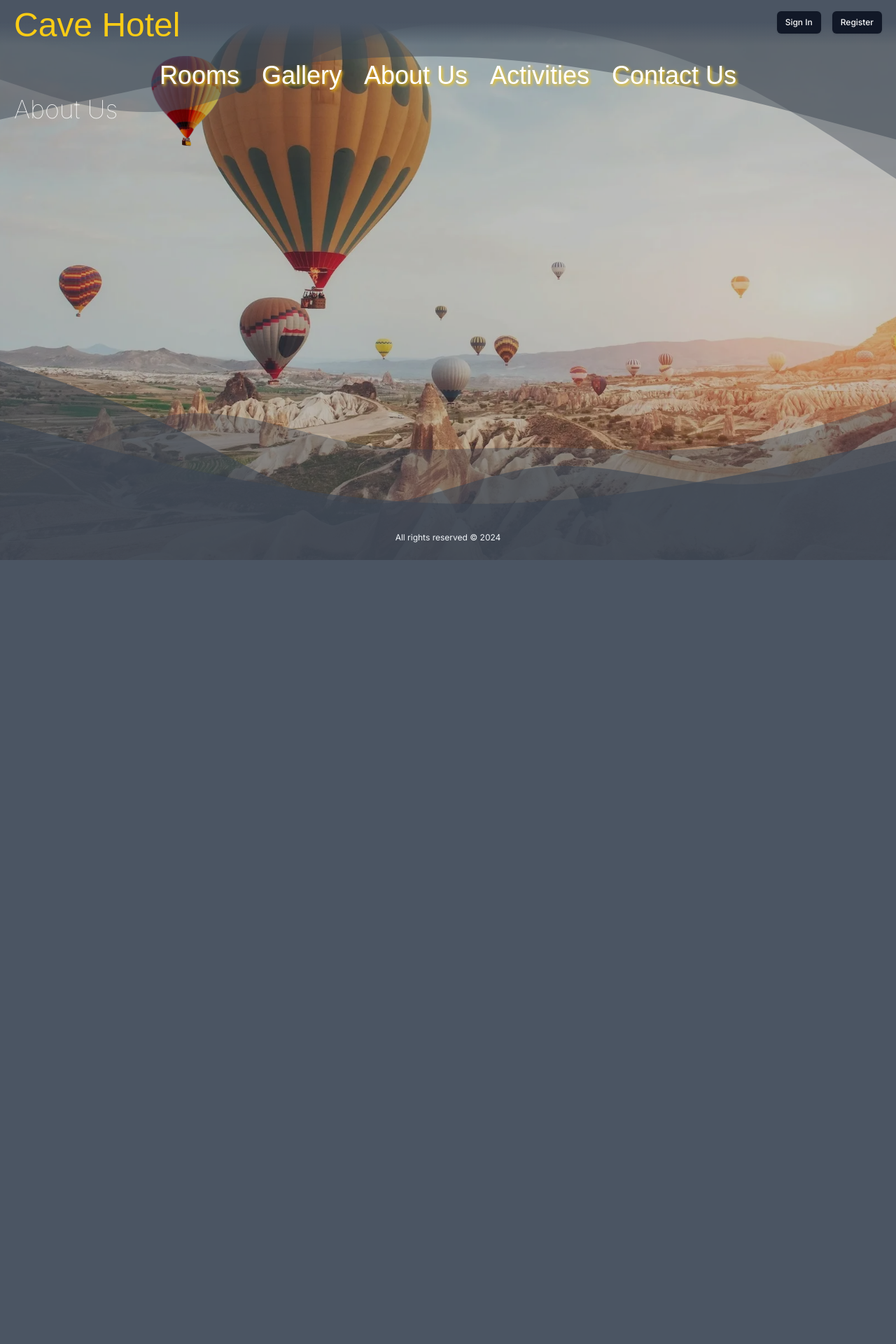
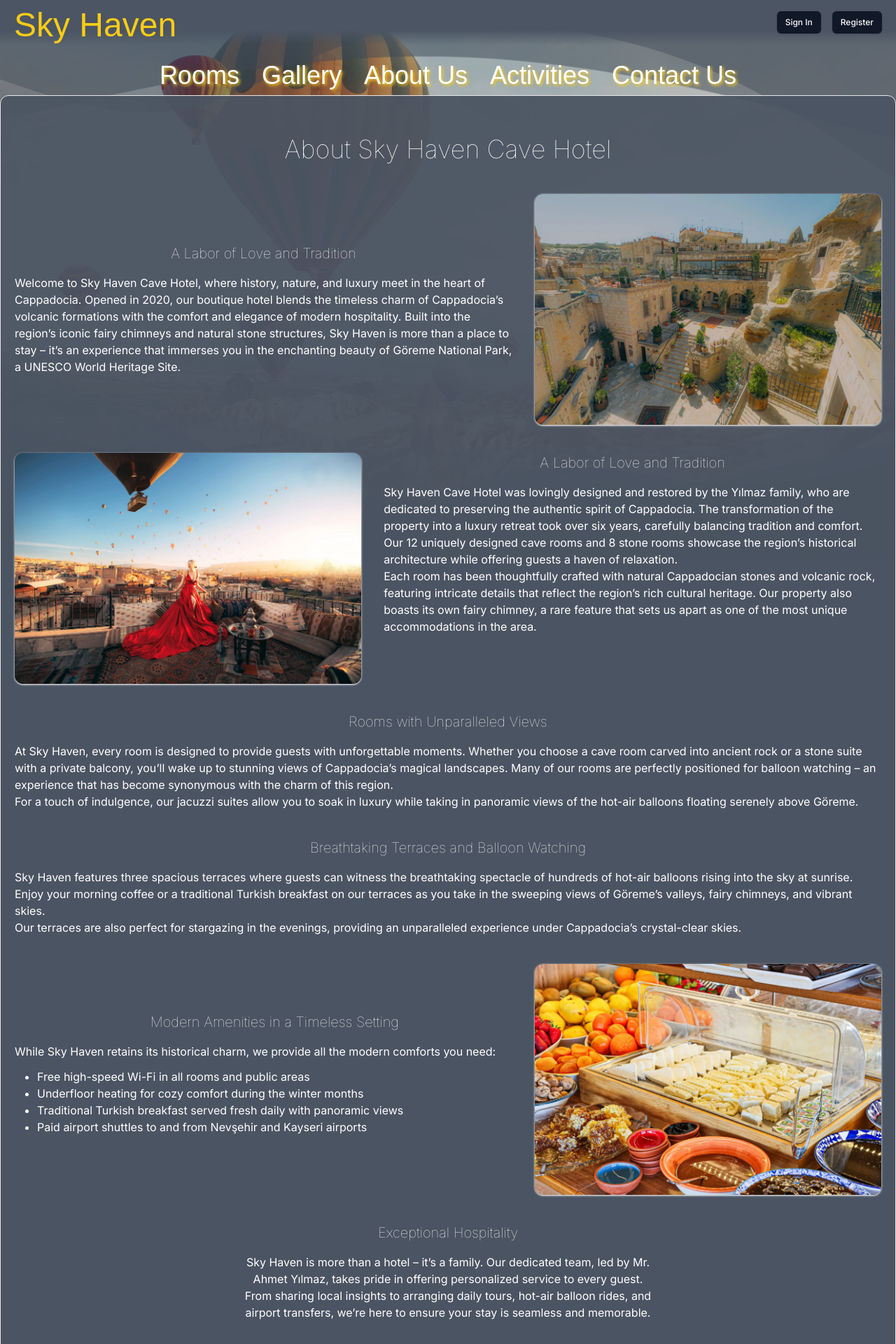
Before and after one commit to ZUBOV-ILLIA/hotel-booking-app, a Next.js app: page /about in a window 1280 px wide. Shown: the top 1920 px of the page at 70% size. Before the commit the page ends 800 px from the top, so only its background shows below. Built offline with nearby package versions, Linux system fonts and the light colour scheme; no server answers; a web font is replaced by a local one.

Commit message:
about us page

```diff
--- a/app/about/page.tsx
+++ b/app/about/page.tsx
@@ -1,11 +1,162 @@
 import React from "react";
+import Image from "next/image";
+import hotelImg from "@/public/gallery/19.webp";
+import designedImg from "@/public/gallery/2.webp";
+import foodImg from "@/public/gallery/8.webp";
 
 export default function About() {
   return (
-    <div className="container mx-auto flex flex-col overflow-hidden px-5">
-      <h2 className="mb-6 animate-slideInFromTop text-4xl font-thin">
-        About Us
+    <div className="container mx-auto flex flex-col overflow-hidden rounded-xl border bg-gray-600 bg-opacity-95 py-8">
+      <h2 className="my-6 animate-slideInFromTop text-center text-4xl font-thin">
+        About Sky Haven Cave Hotel
       </h2>
+
+      <div className="flex flex-wrap items-center p-5 md:flex-nowrap">
+        <div className="pb-4 md:pb-0 md:pr-8">
+          <h3 className="mb-4 text-center text-xl font-thin">
+            A Labor of Love and Tradition
+          </h3>
+          <p>
+            Welcome to Sky Haven Cave Hotel, where history, nature, and luxury
+            meet in the heart of Cappadocia. Opened in 2020, our boutique hotel
+            blends the timeless charm of Cappadocia’s volcanic formations with
+            the comfort and elegance of modern hospitality. Built into the
+            region’s iconic fairy chimneys and natural stone structures, Sky
+            Haven is more than a place to stay – it’s an experience that
+            immerses you in the enchanting beauty of Göreme National Park, a
+            UNESCO World Heritage Site.
+          </p>
+        </div>
+
+        <Image
+          src={hotelImg}
+          className="h-auto w-full rounded-xl object-cover shadow shadow-white md:w-2/5"
+          alt="img of hotel"
+        />
+      </div>
+
+      <div className="flex flex-row-reverse flex-wrap p-5 md:flex-nowrap">
+        <div className="pb-4 md:pb-0 md:pl-8">
+          <h3 className="mb-4 text-center text-xl font-thin">
+            A Labor of Love and Tradition
+          </h3>
+          <p>
+            Sky Haven Cave Hotel was lovingly designed and restored by the
+            Yılmaz family, who are dedicated to preserving the authentic spirit
+            of Cappadocia. The transformation of the property into a luxury
+            retreat took over six years, carefully balancing tradition and
+            comfort. Our 12 uniquely designed cave rooms and 8 stone rooms
+            showcase the region’s historical architecture while offering guests
+            a haven of relaxation.
+            <br />
+            Each room has been thoughtfully crafted with natural Cappadocian
+            stones and volcanic rock, featuring intricate details that reflect
+            the region’s rich cultural heritage. Our property also boasts its
+            own fairy chimney, a rare feature that sets us apart as one of the
+            most unique accommodations in the area.
+          </p>
+        </div>
+
+        <Image
+          src={designedImg}
+          className="rounded-xl object-cover shadow shadow-white md:w-2/5"
+          alt="img of hotel"
+        />
+      </div>
+
+      <div className="p-5">
+        <h3 className="mb-4 text-center text-xl font-thin">
+          Rooms with Unparalleled Views
+        </h3>
+        <p className="pb-4 md:pb-0">
+          At Sky Haven, every room is designed to provide guests with
+          unforgettable moments. Whether you choose a cave room carved into
+          ancient rock or a stone suite with a private balcony, you’ll wake up
+          to stunning views of Cappadocia’s magical landscapes. Many of our
+          rooms are perfectly positioned for balloon watching – an experience
+          that has become synonymous with the charm of this region.
+          <br />
+          For a touch of indulgence, our jacuzzi suites allow you to soak in
+          luxury while taking in panoramic views of the hot-air balloons
+          floating serenely above Göreme.
+        </p>
+      </div>
+
+      <div className="p-5">
+        <h3 className="mb-4 text-center text-xl font-thin">
+          Breathtaking Terraces and Balloon Watching
+        </h3>
+        <p className="pb-4 md:pb-0">
+          Sky Haven features three spacious terraces where guests can witness
+          the breathtaking spectacle of hundreds of hot-air balloons rising into
+          the sky at sunrise. Enjoy your morning coffee or a traditional Turkish
+          breakfast on our terraces as you take in the sweeping views of
+          Göreme’s valleys, fairy chimneys, and vibrant skies.
+          <br />
+          Our terraces are also perfect for stargazing in the evenings,
+          providing an unparalleled experience under Cappadocia’s crystal-clear
+          skies.
+        </p>
+      </div>
+
+      <div className="flex flex-wrap items-center p-5 md:flex-nowrap">
+        <div className="md:w-3/5">
+          <h3 className="mb-4 text-center text-xl font-thin">
+            Modern Amenities in a Timeless Setting
+          </h3>
+          <p className="md:pr-8">
+            While Sky Haven retains its historical charm, we provide all the
+            modern comforts you need:
+          </p>
+          <ul className="list-disc pb-4 pl-8 md:pr-6">
+            <li className="pt-3">
+              Free high-speed Wi-Fi in all rooms and public areas
+            </li>
+            <li>
+              Underfloor heating for cozy comfort during the winter months
+            </li>
+            <li>
+              Traditional Turkish breakfast served fresh daily with panoramic
+              views
+            </li>
+            <li>
+              Paid airport shuttles to and from Nevşehir and Kayseri airports
+            </li>
+          </ul>
+        </div>
+        <Image
+          src={foodImg}
+          className="h-auto w-full rounded-xl object-cover shadow shadow-white md:w-2/5"
+          alt="img of hotel"
+        />
+      </div>
+
+      <div className="mx-auto md:w-1/2">
+        <div className="p-5">
+          <h3 className="mb-4 text-center text-xl font-thin">
+            Exceptional Hospitality
+          </h3>
+          <p className="text-center">
+            Sky Haven is more than a hotel – it’s a family. Our dedicated team,
+            led by Mr. Ahmet Yılmaz, takes pride in offering personalized
+            service to every guest. From sharing local insights to arranging
+            daily tours, hot-air balloon rides, and airport transfers, we’re
+            here to ensure your stay is seamless and memorable.
+          </p>
+        </div>
+      </div>
+
+      <div className="mx-auto p-5">
+        <h3 className="mb-4 text-center text-xl font-thin">
+          While Sky Haven retains its historical charm, we provide all the
+          modern comforts you need:
+        </h3>
+        <p>
+          Experience the wonder of Cappadocia with us at Sky Haven Cave Hotel –
+          where every moment is designed to create memories that last a
+          lifetime.
+        </p>
+      </div>
     </div>
   );
 }
--- a/app/gallery/page.tsx
+++ b/app/gallery/page.tsx
@@ -1,6 +1,6 @@
 "use client";
 
-import React, {useEffect, useRef, useState} from "react";
+import React, {useEffect, useState} from "react";
 import Image from "next/image";
 import { FaTimesCircle } from "react-icons/fa";
 import {
--- a/app/layout.tsx
+++ b/app/layout.tsx
@@ -18,9 +18,9 @@ const corinthia = Corinthia({
 });
 
 export const metadata: Metadata = {
-  title: "Here is Booking",
+  title: "Sky Haven Hotel",
   description:
-    "Here is Booking is a website where you can book rooms in the our hotel.",
+    "Sky Haven Hotel - official website",
 };
 
 const pages = [
--- a/components/home/Header.tsx
+++ b/components/home/Header.tsx
@@ -3,15 +3,18 @@ import UserAuth from "@/components/UserAuth";
 
 export default function Header() {
   return (
-    <header className="sticky top-0 z-50 overflow-hidden bg-opacity-60 bg-gradient-to-b from-gray-600 via-gray-600 to-transparent py-3">
-      <nav className="container mx-auto px-5">
+    <header className="sticky top-0 z-30 overflow-hidden bg-opacity-60 py-3">
+      <div className="absolute bottom-1/3 left-0 right-0 top-0 bg-gray-600" />
+      <div className="absolute bottom-0 left-0 right-0 top-2/3 bg-opacity-70 bg-gradient-to-b from-gray-600 to-transparent" />
+
+      <nav className="container relative mx-auto px-5">
         <ul className="flex justify-between">
           <li className="flex animate-slideInFromLeft items-center">
             <Link
               href="/"
               className="-mb-2 flex items-center font-corinthia text-4xl text-yellow-400 md:text-5xl"
             >
-              Cave Hotel
+              Sky Haven
             </Link>
           </li>
           <li className="flex animate-slideInFromRight items-center">
```
